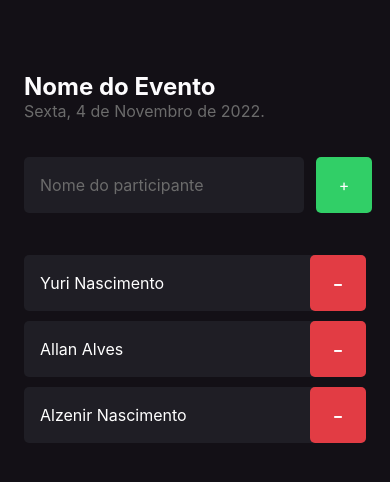
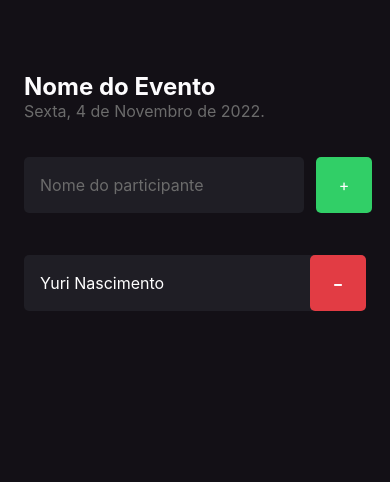
Before and after one commit to yurincmt/imhere, a React Native app: screen / in a window 390 px wide. Shown: the top 482 px of the page. Built offline with nearby package versions, Linux system fonts and the light colour scheme.

Commit message:
adicionando function handleParticipantRemove para manipular a remocao de um participante ao clicar no botao

```diff
--- a/src/screens/Home/index.tsx
+++ b/src/screens/Home/index.tsx
@@ -9,6 +9,10 @@ export function Home() {
 
   function handleParticipantAdd () {
     console.log("Você clicou no botão adicionar!");
+  }
+
+  function handleParticipantRemove (name: string) {
+    console.log(`Você clicou em remover o participandte ${name}`)
   }
 
     return (
@@ -36,10 +40,7 @@ export function Home() {
           </TouchableOpacity>
         </View>
 
-        <Participant name = "Yuri Nascimento"/>
-        <Participant name = "Allan Alves"/>
-        <Participant name = "Alzenir Nascimento"/>
-
+        <Participant name = "Yuri Nascimento" onRemove={() => handleParticipantRemove("Yuri")}/>
       </View>
     )
 }
--- a/src/screens/components/Participant/index.tsx
+++ b/src/screens/components/Participant/index.tsx
@@ -4,16 +4,17 @@ import { styles } from "./styles";
 
 type Props = {
     name: string
+    onRemove: () => void
 }
 
-export function Participant({name}: Props) {
+export function Participant({name, onRemove}: Props) {
     return(
         <View style={styles.container}>
             <Text style={styles.name}>
                 {name}
             </Text>
 
-            <TouchableOpacity style={styles.button}>
+            <TouchableOpacity style={styles.button} onPress={onRemove}>
                 <Text style={styles.buttonText}>
                     -
                 </Text>
```
